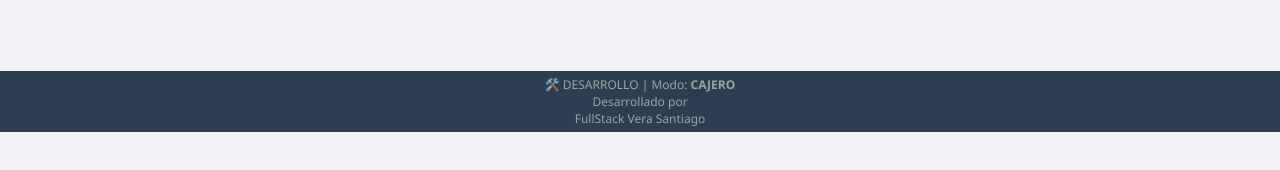
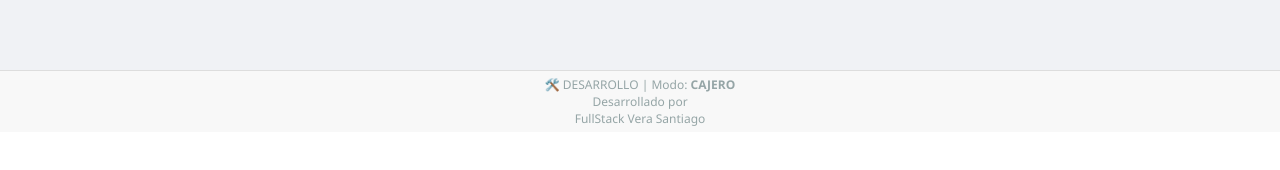
Before and after one commit to Santi-Keku13/frontend, a React (Vite) app: page / in a window 1280 px wide. Shown: the part 668-838 px from the top of the page. After the commit the page ends 800 px from the top, so only its background shows below. Built offline with nearby package versions, Linux system fonts and the light colour scheme; no server answers; the HTML template or start-up script is replaced by a standard one.

Commit message:
Arreglando el App.js

```diff
--- a/src/App.jsx
+++ b/src/App.jsx
@@ -23,9 +23,9 @@ function App() {
   console.log('  WebSocket:', WS_URL);
 
   return (
-    <div className="app">
+    <div className="app" style={appStyles.appContainer}>
       {/* Selector de modo */}
-      <div className="modo-selector">
+      <div className="modo-selector" style={appStyles.selector}>
         <button
           className={modo === 'cajero' ? 'active' : ''}
           onClick={() => setModo('cajero')}
@@ -40,28 +40,58 @@ function App() {
         </button>
       </div>
 
-      {/* Mostrar componente según el modo */}
-      {modo === 'cajero' ? (
-        <Cajero apiUrl={API_URL} />
-      ) : (
-        <Cliente apiUrl={API_URL} wsUrl={WS_URL} />
-      )}
+      {/* CONTENEDOR ELÁSTICO: Este es el secreto */}
+      <div style={appStyles.mainContent}>
+        {modo === 'cajero' ? (
+          <Cajero apiUrl={API_URL} />
+        ) : (
+          <Cliente apiUrl={API_URL} wsUrl={WS_URL} />
+        )}
+      </div>
 
-      {/* Info del sistema */}
-      <div className="info-dev">
+      {/* Info del sistema (Tu Footer) */}
+      <div className="info-dev" style={appStyles.footer}>
         <p>
           {import.meta.env.PROD ? '🚀 PRODUCCIÓN' : '🛠️ DESARROLLO'} |
           Modo: <strong>{modo.toUpperCase()}</strong>
         </p>
-        <p>
-          Desarrollado por
-        </p>
-        <p className="hint">
-          FullStack Vera Santiago
-        </p>
+        <p>Desarrollado por</p>
+        <p className="hint">FullStack Vera Santiago</p>
       </div>
     </div>
   );
 }
 
+// Estilos rápidos para App.js para asegurar el largo
+const appStyles = {
+  appContainer: {
+    display: 'flex',
+    flexDirection: 'column',
+    height: '100vh', // Ocupa el 100% de la ventana
+    width: '100vw',
+    overflow: 'hidden', // Evita scroll doble
+    margin: 0,
+    padding: 0
+  },
+  selector: {
+    flexShrink: 0, // No deja que el selector se achique
+    padding: '10px',
+    textAlign: 'center'
+  },
+  mainContent: {
+    flex: 1, // <--- Esto estira el Cliente hasta el footer
+    display: 'flex',
+    flexDirection: 'column',
+    overflow: 'hidden', // Importante para que el video no se salga
+    minHeight: 0
+  },
+  footer: {
+    flexShrink: 0, // No deja que el footer se achique o se suba
+    textAlign: 'center',
+    padding: '5px',
+    backgroundColor: '#f8f8f8',
+    borderTop: '1px solid #ddd'
+  }
+};
+
 export default App;
```
